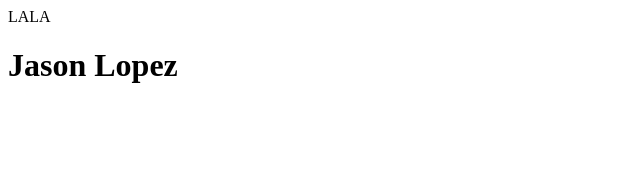
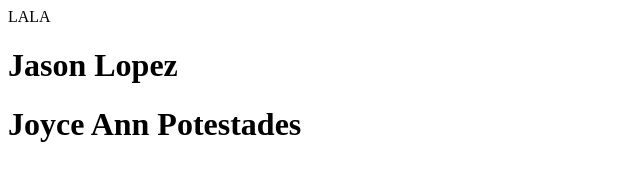
Before and after one commit to GlenWinWin/JoyceOh, a plain HTML site: page index.html in a window 1280 px wide. Shown: the whole page, without its empty margins (0-640 px from the left). Drawn offline with Linux system fonts and the light colour scheme.

Commit message:
Joyce is here

```diff
--- a/index.html
+++ b/index.html
@@ -7,5 +7,6 @@
   <body>
     LALA
     <h1>Jason Lopez</h1>
+    <h1>Joyce Ann Potestades</h1>
   </body>
 </html>
```
